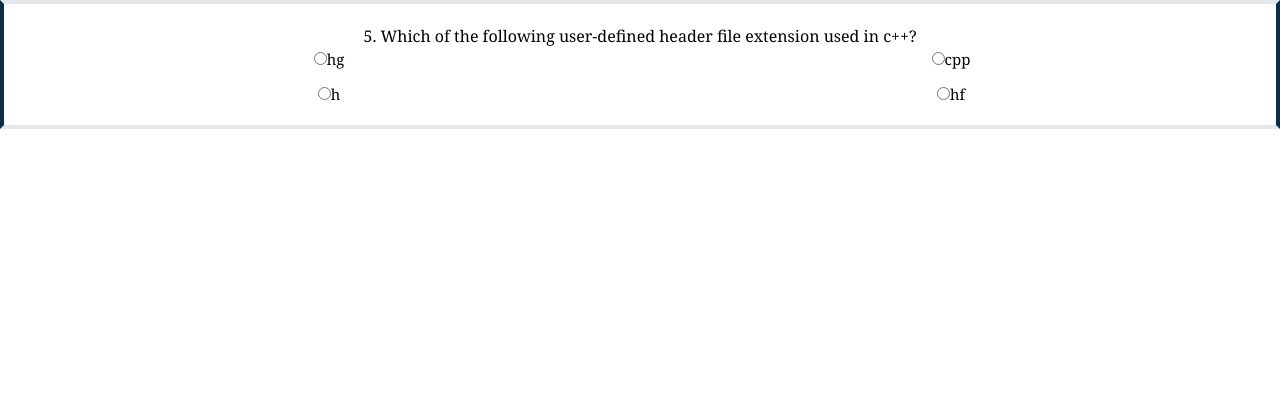
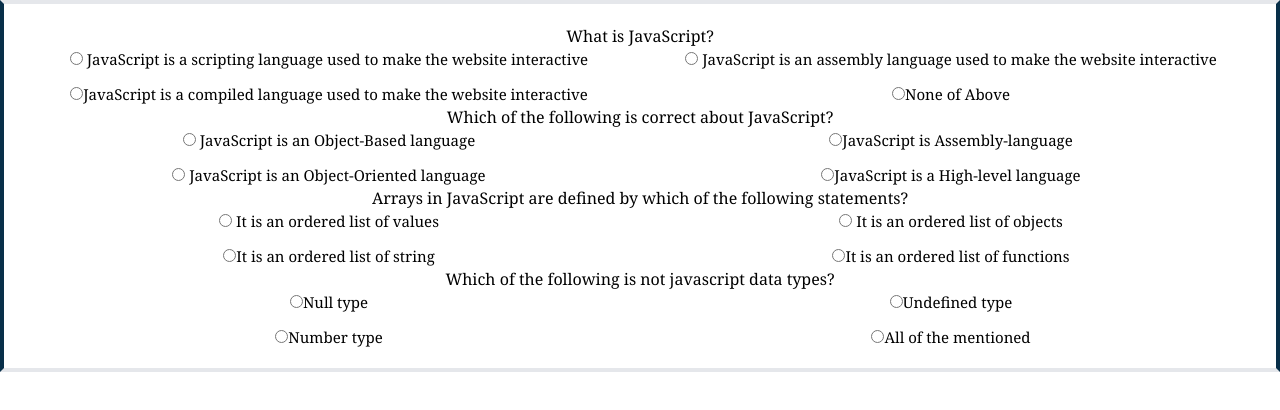
Before and after one commit to OfficialRohitSharma442/Quiz-App-Next-js, a Next.js app: page / in a window 1280 px wide. Shown: the top 410 px of the page. Built offline with nearby package versions, Linux system fonts and the light colour scheme.

Commit message:
adding feature of selected checkbox rightOrNot

```diff
--- a/pages/index.tsx
+++ b/pages/index.tsx
@@ -1,42 +1,97 @@
+import { log } from "console";
+import { useState } from "react";
 
 export default function Home() {
+const [answer, SetAnswer] = useState(" ");
+const data = [
+  {
+    qustion:"What is JavaScript?",
+    option:[" JavaScript is a scripting language used to make the website interactive"," JavaScript is an assembly language used to make the website interactive","JavaScript is a compiled language used to make the website interactive","None of Above"],
+    ans :"JavaScript is a scripting language used to make the website interactive"
+  },
+  {
+    qustion:" Which of the following is correct about JavaScript?",
+    option:[" JavaScript is an Object-Based language","JavaScript is Assembly-language"," JavaScript is an Object-Oriented language","JavaScript is a High-level language"],
+    ans :" JavaScript is an Object-Based language"
+  },
+  {
+    qustion:"Arrays in JavaScript are defined by which of the following statements?",
+    option:[" It is an ordered list of values"," It is an ordered list of objects","It is an ordered list of string","It is an ordered list of functions"],
+    ans :"It is an ordered list of values"
+  },
+  {
+    qustion:"Which of the following is not javascript data types?",
+    option:["Null type",
+    "Undefined type",
+    "Number type",
+    "All of the mentioned"],
+    ans :"All of the mentioned"
+  }
+]
 
-
-
-
-
+  function handleChange(e:any){
+    console.log(e);
+  };
 
   return (
     <>
       <div className="mr-auto align-middle p-5 border-x-sky-950 border-4 border-solid">
         <div className="font-serif text-center " >
-          <h3 className="qustion">5. Which of the following user-defined header file extension used in c++?</h3>
-          <form className="@apply grid grid-cols-[1fr_1fr] gap-3 text-[15px]">
-            <div className="ans grow ">
+          {data.map((item)=>{
 
-            <input type="radio" name="ch" id="input1" />
-            <label htmlFor="input1">hg
+             return(
+              <>
+               <h3 className="qustion">{item.qustion}</h3>
+               <form className="@apply grid grid-cols-[1fr_1fr] gap-3 text-[15px]">
+               <div className="ans grow" >
+
+            <input
+             type="radio"
+             name="ch"
+             id="input1"
+             value={item.option[0]}
+             onChange={(e)=>{ handleChange(e.target.value===item.ans)}} />
+            <label htmlFor="input1" >{item.option[0]}
             </label>
             </div>
             <div className="ans grow ">
 
-            <input type="radio" name="ch" id="input2" />
-            <label htmlFor="input2">cpp</label>
+            <input
+             type="radio"
+             name="ch"
+             id="input2"
+             value={item.option[1]}
+             onChange={(e)=>{  handleChange(e.target.value===item.ans)   }} />
+            <label htmlFor="input2"  >{item.option[1]}</label>
             </div>
             <div className="ans grow ">
 
-            <input type="radio" name="ch" id="input3" />
-            <label htmlFor="input3">h
+            <input
+            type="radio"
+            name="ch"
+            id="input3"
+            value={item.option[2]}
+            onChange={(e)=>{  handleChange(e.target.value===item.ans)   }} />
+            <label htmlFor="input3" >{item.option[2]}
             </label>
             </div>
             <div className="ans grow ">
 
-            <input type="radio" name="ch" id="input4" />
-            <label htmlFor="input4">hf</label>
+            <input
+            type="radio"
+            name="ch"
+            id="input4"
+            value={item.option[3]}
+            onChange={(e)=>{  handleChange(e.target.value===item.ans)   }}  />
+            <label htmlFor="input4" >{item.option[3]}</label>
             </div>
           </form>
+          </>
+          )
+          }
+          )}
         </div>
       </div>
-    </>
+      </>
   )
 }
```
